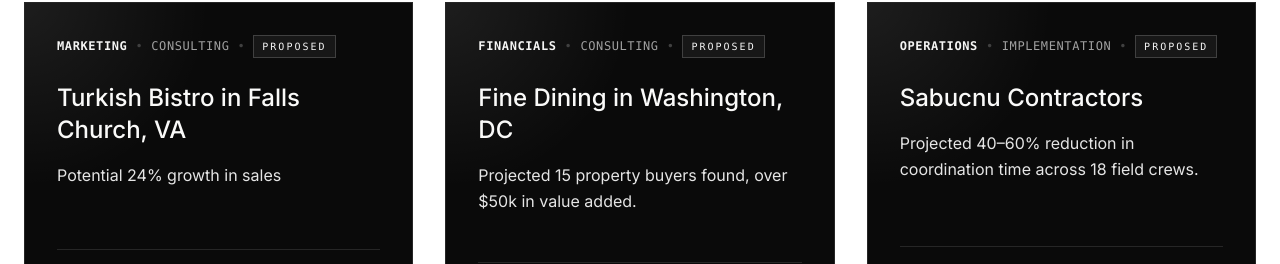
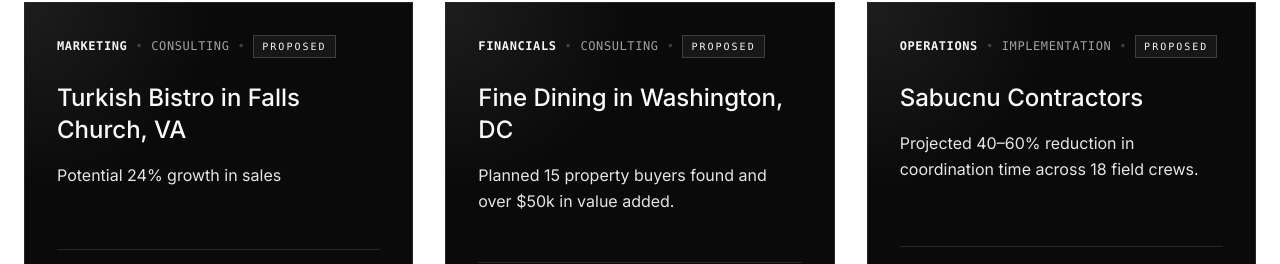
Before and after one commit to aliahm08/B2W, a React (Vite) app: page / in a window 1280 px wide. Shown: the part 3561-3825 px from the top of the page. Built offline with nearby package versions, Linux system fonts and the light colour scheme.

Commit message:
content: refine Uyghur Eats impact statement

```diff
--- a/src/content/projectShowcaseCards.ts
+++ b/src/content/projectShowcaseCards.ts
@@ -31,7 +31,7 @@ export const showcaseProjects: ShowcaseProject[] = [
     serviceType: 'Consulting',
     status: 'Proposed',
     title: 'Fine Dining in Washington, DC',
-    clientDescription: 'Projected 15 property buyers found, over $50k in value added.',
+    clientDescription: 'Planned 15 property buyers found and over $50k in value added.',
     description:
       'Property sale engagement covering the diligence-as-a-service model, buyer certainty package, and sale rollout.',
     tags: ['M&A', 'Property Sale', 'Diligence', 'Buyer Package'],
```
